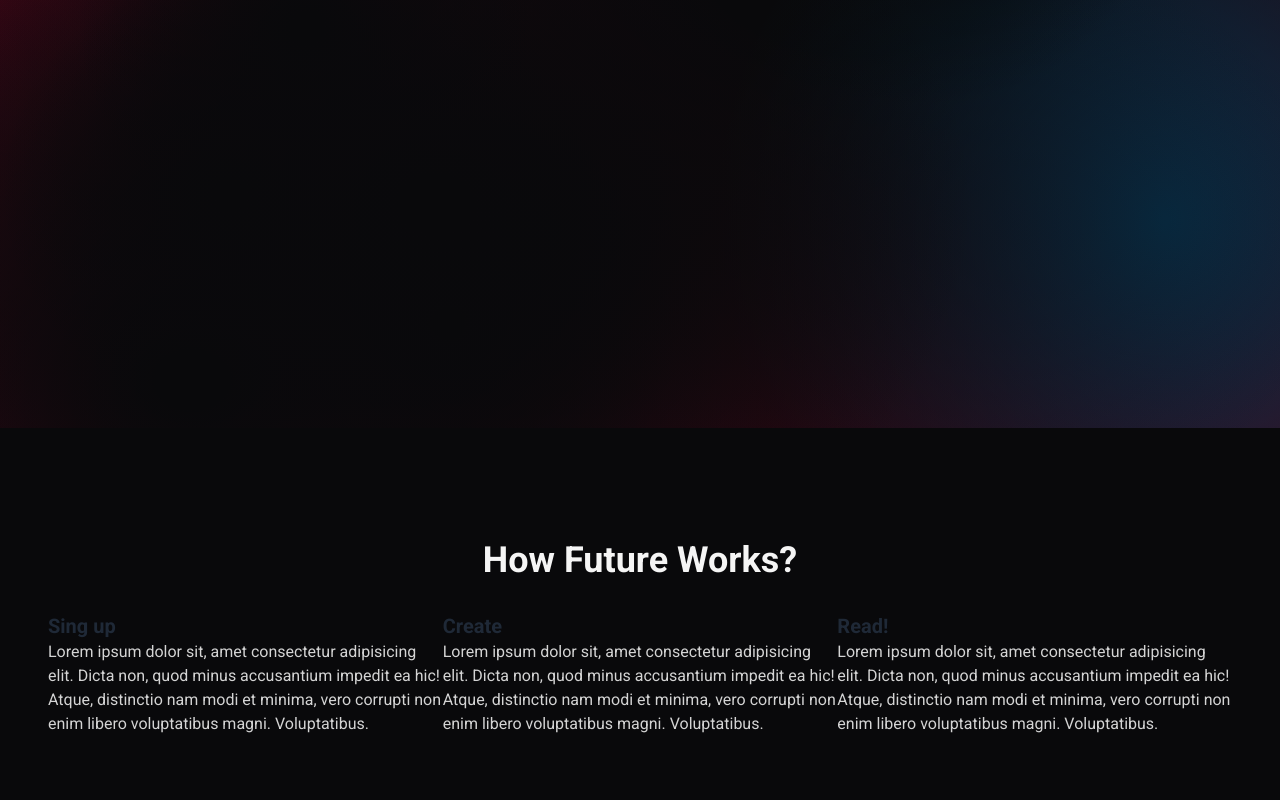
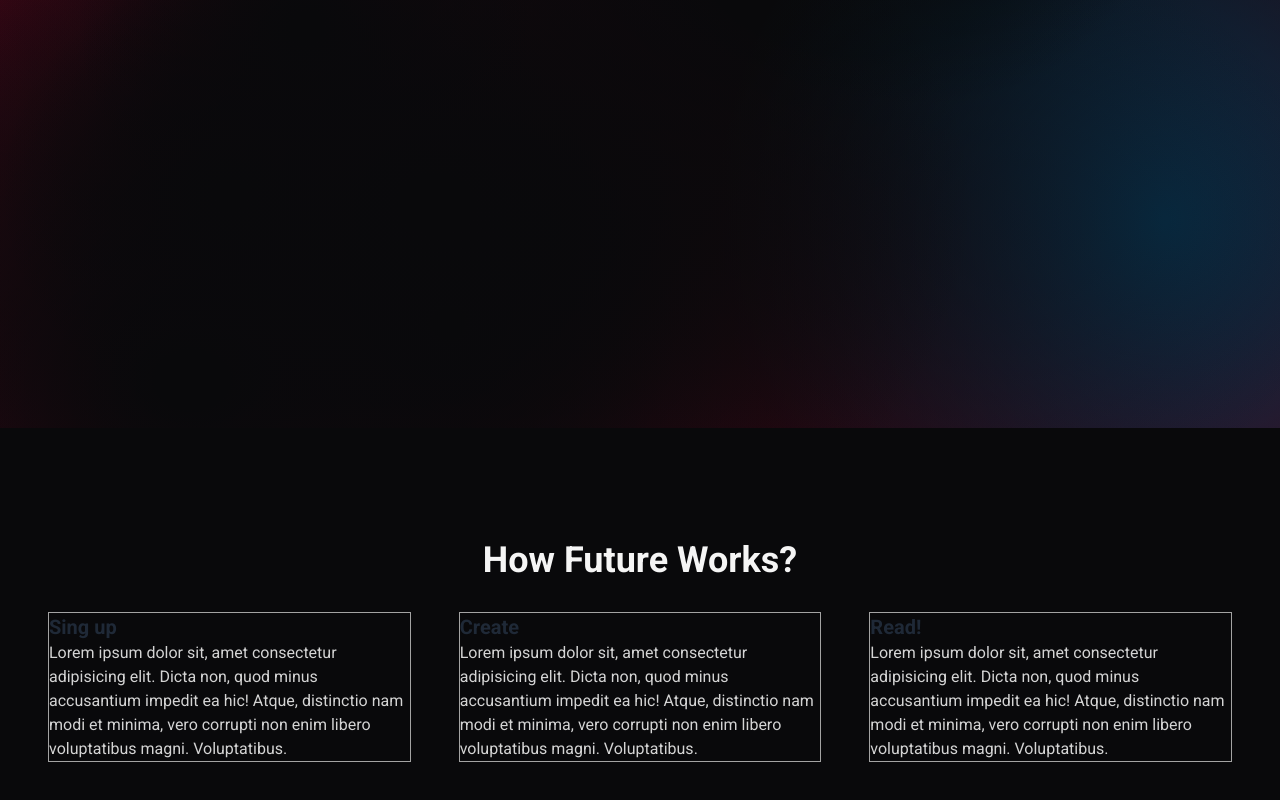
Before and after one commit to pawelek7k/future, a Next.js app: page / in a window 1280 px wide. Shown: the part 372-1172 px from the top of the page. Built offline with nearby package versions, Linux system fonts and the light colour scheme; a web font is replaced by a local one.

Commit message:
Update Features.tsx

```diff
--- a/app/components/landing/Features.tsx
+++ b/app/components/landing/Features.tsx
@@ -8,8 +8,8 @@ export const Features = () => {
           How Future Works?
         </h2>
       </div>
-      <ul className="flex">
-        <li>
+      <ul className="flex gap-12">
+        <li className="border border-neutral-400">
           <div>
             <ThirdHeading>Sing up</ThirdHeading>
             <p className="text-neutral-300">
@@ -20,7 +20,7 @@ export const Features = () => {
             </p>
           </div>
         </li>
-        <li>
+        <li className="border border-neutral-400">
           <div>
             {" "}
             <ThirdHeading>Create</ThirdHeading>
@@ -32,7 +32,7 @@ export const Features = () => {
             </p>
           </div>
         </li>
-        <li>
+        <li className="border border-neutral-400">
           <div>
             <ThirdHeading>Read!</ThirdHeading>
             <p className="text-neutral-300">
```
